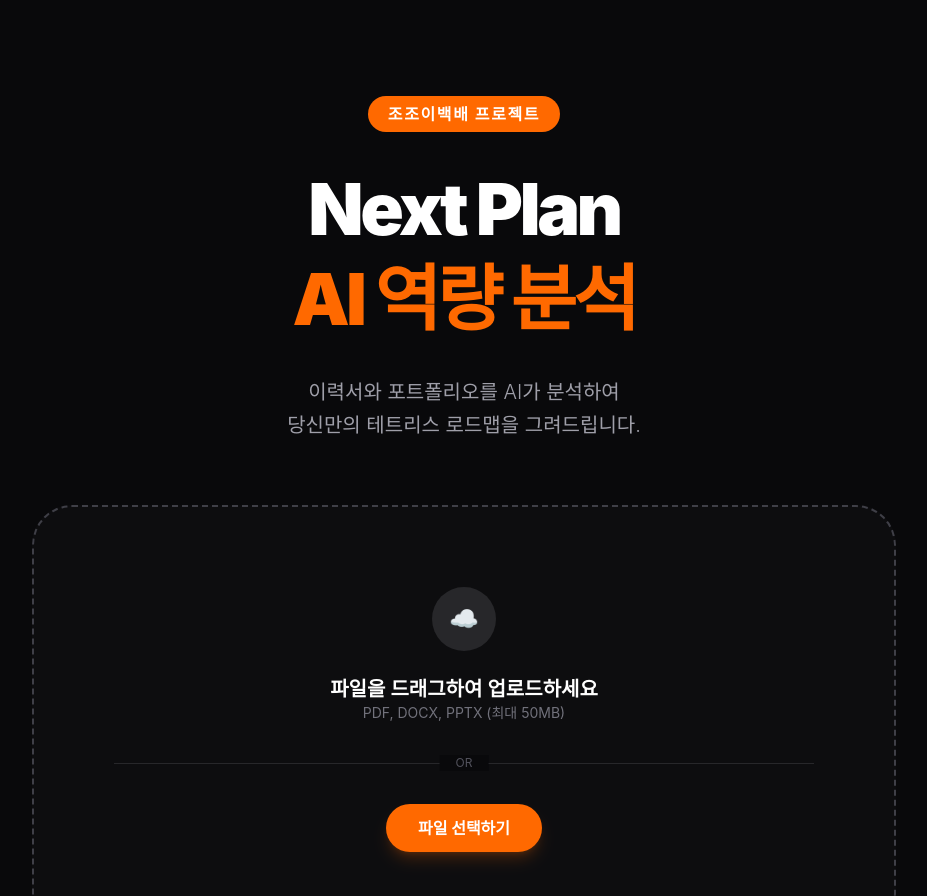
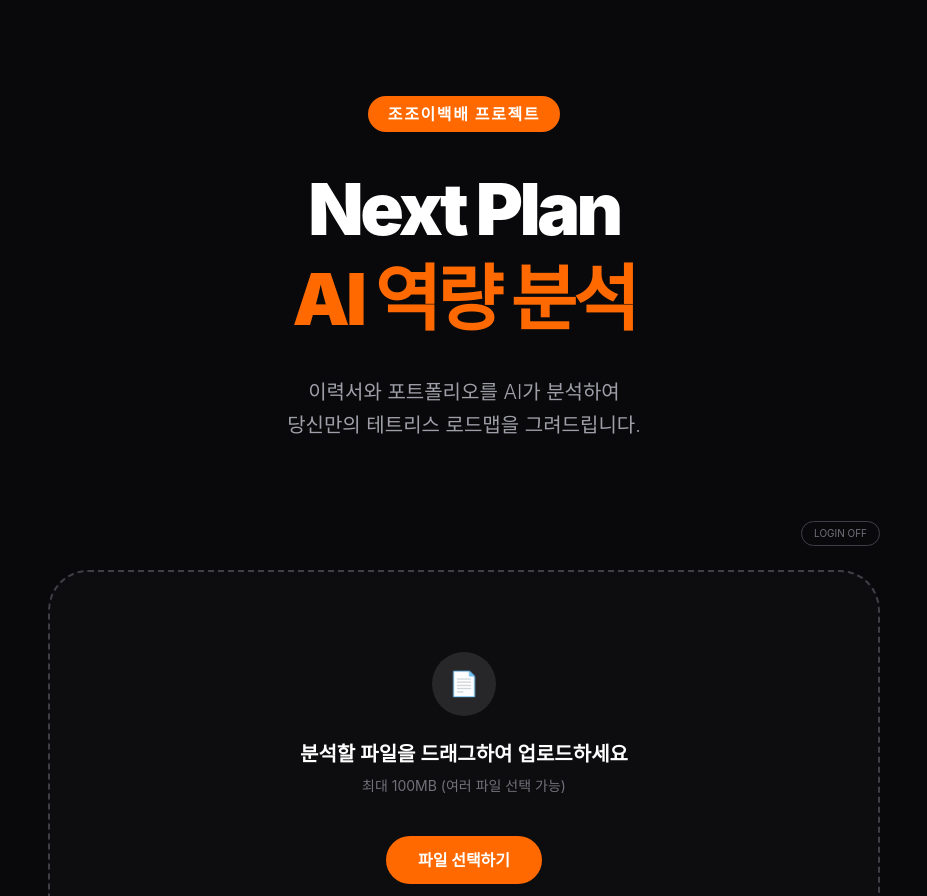
Before and after one commit to MJU-KAP/Front, a React (Vite) app: page / in a window 1280 px wide. Shown: the top 896 px of the page, without its empty margins (176-1103 px from the left). Built offline with nearby package versions, Linux system fonts and the light colour scheme.

Commit message:
feat : 파일 개수 추가, 비로그인 방지

```diff
--- a/src/pages/main/component/FileUpload.tsx
+++ b/src/pages/main/component/FileUpload.tsx
@@ -1,43 +1,174 @@
-import { useState, useRef } from 'react';
+import { useState, useRef, useCallback } from 'react';
+import Toast from '../../../components/Toast';
+
+// 파일 업로드 최대 크기 100mb
+const MAX_FILE_SIZE = 100 * 1024 * 1024;
 
 export default function FileUpload() {
+  const [isLoggedIn, setIsLoggedIn] = useState(false);
   const [isDrag, setIsDrag] = useState(false);
-  const [file, setFile] = useState<File | null>(null);
+  const [files, setFiles] = useState<File[]>([]);
   const inputRef = useRef<HTMLInputElement>(null);
 
-  const onFileChange = (files: FileList | null) => {
-    if (files?.[0]) setFile(files[0]);
-  };
+  const [toast, setToast] = useState({
+    show: false,
+    title: '',
+    description: '',
+    icon: '🔔',
+    type: 'warning' as 'warning' | 'success' | 'info'
+  });
+
+  const triggerToast = useCallback((title: string, description: string, icon = '🔔', type: 'warning' | 'success' | 'info' = 'warning') => {
+    setToast({ show: true, title, description, icon, type });
+  }, []);
+
+  const closeToast = useCallback(() => {
+    setToast((prev) => ({ ...prev, show: false }));
+  }, []);
+
+  const onFileChange = useCallback((newFiles: FileList | null) => {
+    if (!isLoggedIn) {
+      triggerToast('로그인이 필요합니다', '파일 분석을 위해 먼저 로그인을 해주세요.', '🔒');
+      return;
+    }
+    if (!newFiles) return;
+
+    const validFiles: File[] = [];
+    Array.from(newFiles).forEach((file) => {
+      if (file.size <= MAX_FILE_SIZE) {
+        validFiles.push(file);
+      } else {
+        triggerToast('용량 초과', `${file.name}이 100MB를 넘습니다.`, '⚠️');
+      }
+    });
+
+    setFiles((prev) => [...prev, ...validFiles]);
+  }, [isLoggedIn, triggerToast]);
+
+  // 개별 파일 삭제 로직
+  const handleRemoveFile = useCallback((indexToRemove: number) => {
+    setFiles((prev) => prev.filter((_, index) => index !== indexToRemove));
+  }, []);
+
+  const handleAnalyze = useCallback(() => {
+    if (!isLoggedIn) {
+      triggerToast('로그인 필요', '로그인 후 분석 기능을 이용할 수 있습니다.', '🔒');
+      return;
+    }
+  }, [isLoggedIn, triggerToast]);
+
+  // 드래그 앤 드롭 이벤트 핸들러
+  const handleDragOver = useCallback((e: React.DragEvent) => {
+    e.preventDefault();
+    setIsDrag(true);
+  }, []);
+
+  const handleDragLeave = useCallback(() => {
+    setIsDrag(false);
+  }, []);
+
+  const handleDrop = useCallback((e: React.DragEvent) => {
+    e.preventDefault();
+    setIsDrag(false);
+    if (e.dataTransfer.files) {
+      onFileChange(e.dataTransfer.files);
+    }
+  }, [onFileChange]);
+
+  // Input 변경 핸들러 분리 및 버그 방지 (동일 파일 재업로드)
+  const handleInputChange = useCallback((e: React.ChangeEvent<HTMLInputElement>) => {
+    onFileChange(e.target.files);
+    if (e.target) {
+      e.target.value = '';
+    }
+  }, [onFileChange]);
 
   return (
-    <div
-      onDragOver={(e) => { e.preventDefault(); setIsDrag(true); }}
-      onDragLeave={() => setIsDrag(false)}
-      onDrop={(e) => { e.preventDefault(); setIsDrag(false); onFileChange(e.dataTransfer.files); }}
-      className={`w-full max-w-4xl border-2 border-dashed rounded-[40px] p-20 transition-all ${
-        isDrag ? 'border-orange-500 bg-orange-500/5' : 'border-zinc-700 bg-zinc-900/30'
-      }`}
-    >
-      <input type="file" ref={inputRef} onChange={(e) => onFileChange(e.target.files)} className="hidden" accept=".pdf,.docx,.pptx" />
+    <div className="w-full max-w-4xl mx-auto p-4 space-y-6">
+      <div className="flex justify-end">
+        <button
+          onClick={() => setIsLoggedIn((prev) => !prev)}
+          className={`px-3 py-1 rounded-full text-[10px] border ${isLoggedIn ? 'border-green-500 text-green-500' : 'border-zinc-700 text-zinc-500'}`}
+        >
+          {isLoggedIn ? 'LOGIN ON' : 'LOGIN OFF'}
+        </button>
+      </div>
 
-      <div className="flex flex-col items-center gap-6">
+      <div
+        onDragOver={handleDragOver}
+        onDragLeave={handleDragLeave}
+        onDrop={handleDrop}
+        onClick={() => inputRef.current?.click()}
+        className={`relative w-full border-2 border-dashed rounded-[40px] transition-all cursor-pointer overflow-hidden ${
+          isDrag ? 'border-orange-500 bg-orange-500/10' : 'border-zinc-700 bg-zinc-900/30'
+        } ${files.length > 0 ? 'p-8' : 'p-20'}`}
+      >
+        <input
+          type="file"
+          ref={inputRef}
+          onChange={handleInputChange}
+          className="hidden"
+          multiple
+        />
 
-        <div className="w-16 h-16 bg-zinc-800 rounded-full flex items-center justify-center text-zinc-400 text-2xl">☁️</div>
+        {files.length === 0 ? (
+          <div className="flex flex-col items-center gap-6 pointer-events-none text-center">
+            <div className="w-16 h-16 bg-zinc-800 rounded-full flex items-center justify-center text-zinc-400 text-2xl">📄</div>
+            <div>
+              <p className="text-xl font-semibold text-white">분석할 파일을 드래그하여 업로드하세요</p>
+              <p className="text-zinc-500 text-sm mt-2">최대 100MB (여러 파일 선택 가능)</p>
+            </div>
+            <button className="mt-4 px-8 py-3 bg-orange-500 text-white font-bold rounded-full transition-transform active:scale-95">
+              파일 선택하기
+            </button>
+          </div>
+        ) : (
+          <div className="w-full space-y-4">
+            <div className="flex justify-between items-center mb-4 px-2">
+              <h3 className="text-white font-medium">선택된 파일 ({files.length})</h3>
+              <p className="text-orange-500 text-sm font-bold">파일 추가하기</p>
+            </div>
 
-        <div className="text-center">
-          <p className="text-xl font-semibold text-white">{file ? file.name : "파일을 드래그하여 업로드하세요"}</p>
-          <p className="text-zinc-500 text-sm">PDF, DOCX, PPTX (최대 50MB)</p>
-        </div>
+            <div className="grid grid-cols-1 gap-3 max-h-[350px] overflow-y-auto pr-2 custom-scrollbar">
+              {files.map((file, index) => (
+                <div key={`${file.name}-${index}`} onClick={(e) => e.stopPropagation()} className="flex items-center justify-between bg-zinc-800/80 border border-zinc-700 p-4 rounded-2xl group">
+                  <div className="flex items-center gap-4 overflow-hidden text-white">
+                    <div className="w-10 h-12 bg-zinc-700 rounded-md flex items-center justify-center text-[10px] text-zinc-400 font-bold uppercase">{file.name.split('.').pop()}</div>
+                    <div className="flex flex-col overflow-hidden text-left">
+                      <span className="text-sm truncate">{file.name}</span>
+                      <span className="text-zinc-500 text-xs">{(file.size / (1024 * 1024)).toFixed(2)} MB</span>
+                    </div>
+                  </div>
+                  <button
+                    onClick={() => handleRemoveFile(index)}
+                    className="w-10 h-10 flex items-center justify-center rounded-xl bg-zinc-900/50 text-zinc-500 hover:text-red-400 transition-colors"
+                  >
+                    ✕
+                  </button>
+                </div>
+              ))}
+            </div>
+          </div>
+        )}
+      </div>
 
-        <div className="w-full h-px bg-zinc-800 my-4 relative">
-          <span className="absolute left-1/2 -translate-x-1/2 -translate-y-1/2 bg-zinc-950 px-4 text-xs text-zinc-600">OR</span>
-        </div>
+      {files.length > 0 && (
+        <button
+          onClick={handleAnalyze}
+          className="w-full py-5 bg-orange-500 hover:bg-orange-600 text-white text-lg font-bold rounded-[25px] transition-all shadow-xl shadow-orange-500/20 active:scale-[0.99]"
+        >
+          {files.length}개의 파일 분석 시작하기
+        </button>
+      )}
 
-        <button onClick={() => inputRef.current?.click()} className="px-8 py-3 bg-orange-500 hover:bg-orange-600 text-white font-bold rounded-full transition-transform active:scale-95 shadow-lg shadow-orange-500/20">
-          파일 선택하기
-        </button>
-
-      </div>
+      <Toast
+        show={toast.show}
+        onClose={closeToast}
+        title={toast.title}
+        description={toast.description}
+        icon={toast.icon}
+        type={toast.type}
+      />
     </div>
   );
 }
```
